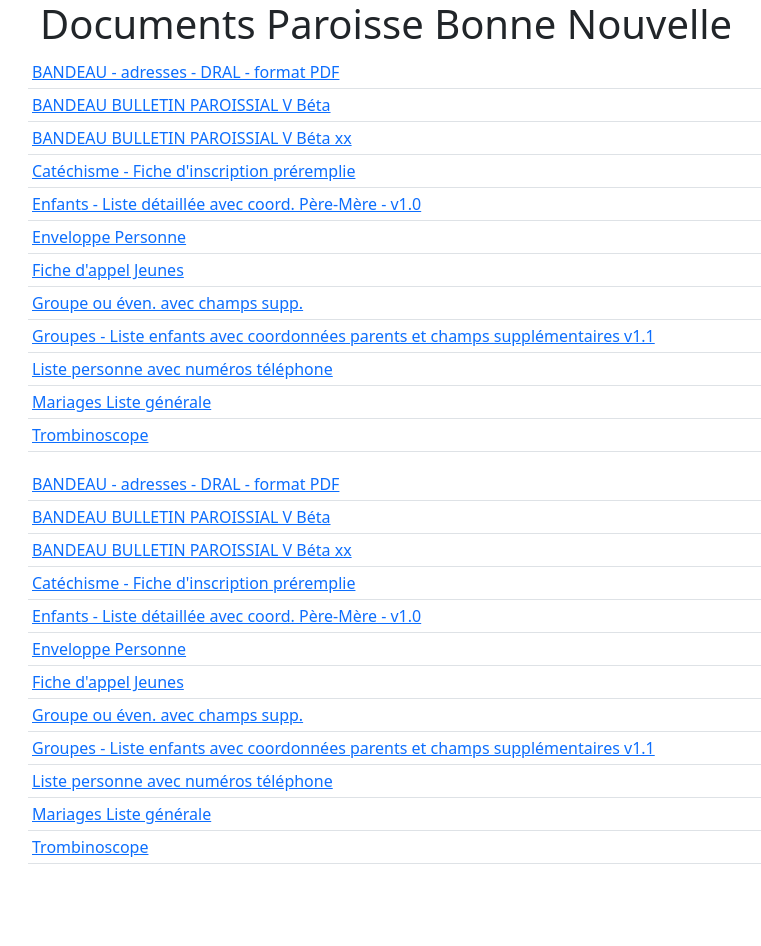
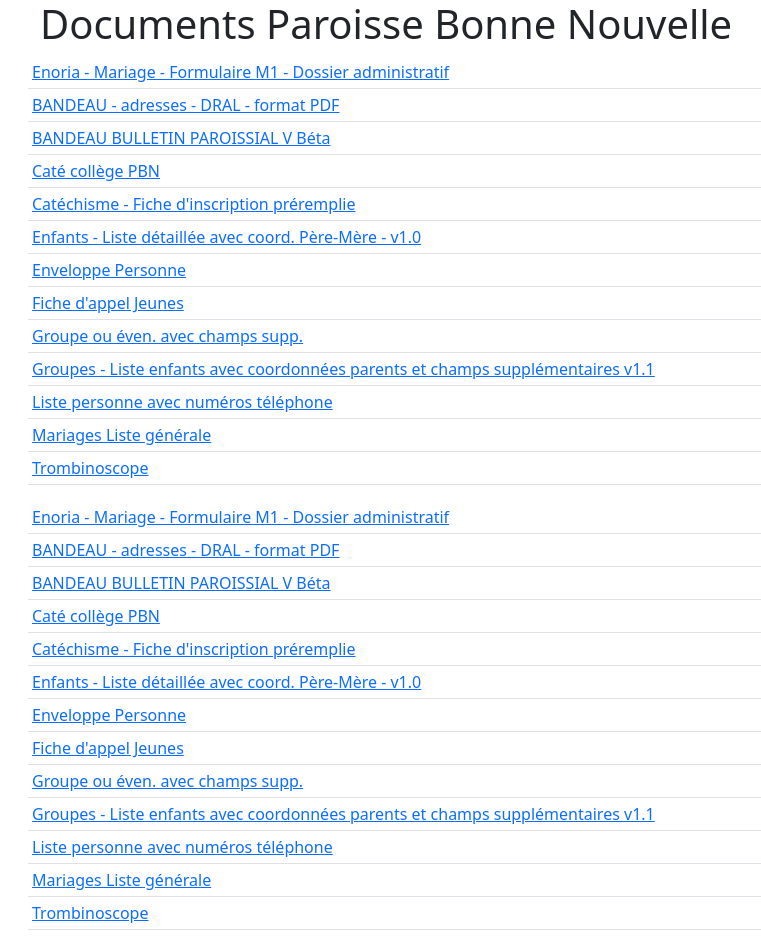
Before and after one commit to awelvor/enoria, a Jekyll site: the page built from index.html, in a window 1280 px wide. Shown: the whole page, without its empty margins (54-815 px from the left). Built offline with Jekyll 4.4.1, drawn with Linux system fonts in a browser that asks for light colours; before the commit the page ends 900 px from its top, so only the background shows below that.

Commit message:
Update navigation.yml

```diff
--- a/_data/navigation.yml
+++ b/_data/navigation.yml
@@ -1,9 +1,11 @@
+- name: Enoria - Mariage - Formulaire M1 - Dossier administratif
+  link: https://web.enoria.app/tools/documentspdf/?p=901858&titredoc=&doc=21531&orientation=landscape&preview=html&format=a3
 - link: https://web.enoria.app/tools/documentspdf/?p=882838,901523,865776,901535&g=29621&titredoc=&doc=23140&orientation=landscape&preview=pdf&format=a4
   name: BANDEAU - adresses - DRAL - format PDF
-- link: https://web.enoria.app/tools/documentspdf/?p=902033&g=29621&titredoc=&doc=23056&orientation=portrait&preview=html&format=a4
+- link: https://web.enoria.app/tools/documentspdf/?p=902033&g=29621&titredoc=&doc=23056&orientation=portrait&preview=html&format=a4&optionsName=nbjouravtdistri,nbjouravtdepos,choixtri&optionsValue=1,1,alphab%C3%A9tique%20Nom
   name: BANDEAU BULLETIN PAROISSIAL V Béta
-- link: https://web.enoria.app/tools/documentspdf/?p=901858&titredoc=&doc=22077&orientation=portrait&preview=html&format=a4
-  name: BANDEAU BULLETIN PAROISSIAL V Béta xx
+- link: https://web.enoria.app/tools/documentspdf/?p=901858&titredoc=&doc=22077&orientation=portrait&preview=html&format=a4&optionsName=ouinon&optionsValue=0
+  name: Caté collège PBN
 - link: https://web.enoria.app/tools/documentspdf/?p=901858&titredoc=&doc=2155&orientation=portrait&preview=html&format=a4
   name: Catéchisme - Fiche d'inscription préremplie
 - link: https://web.enoria.app/tools/documentspdf/?p=901858&titredoc=&doc=778&orientation=portrait&preview=html&format=a4
```
